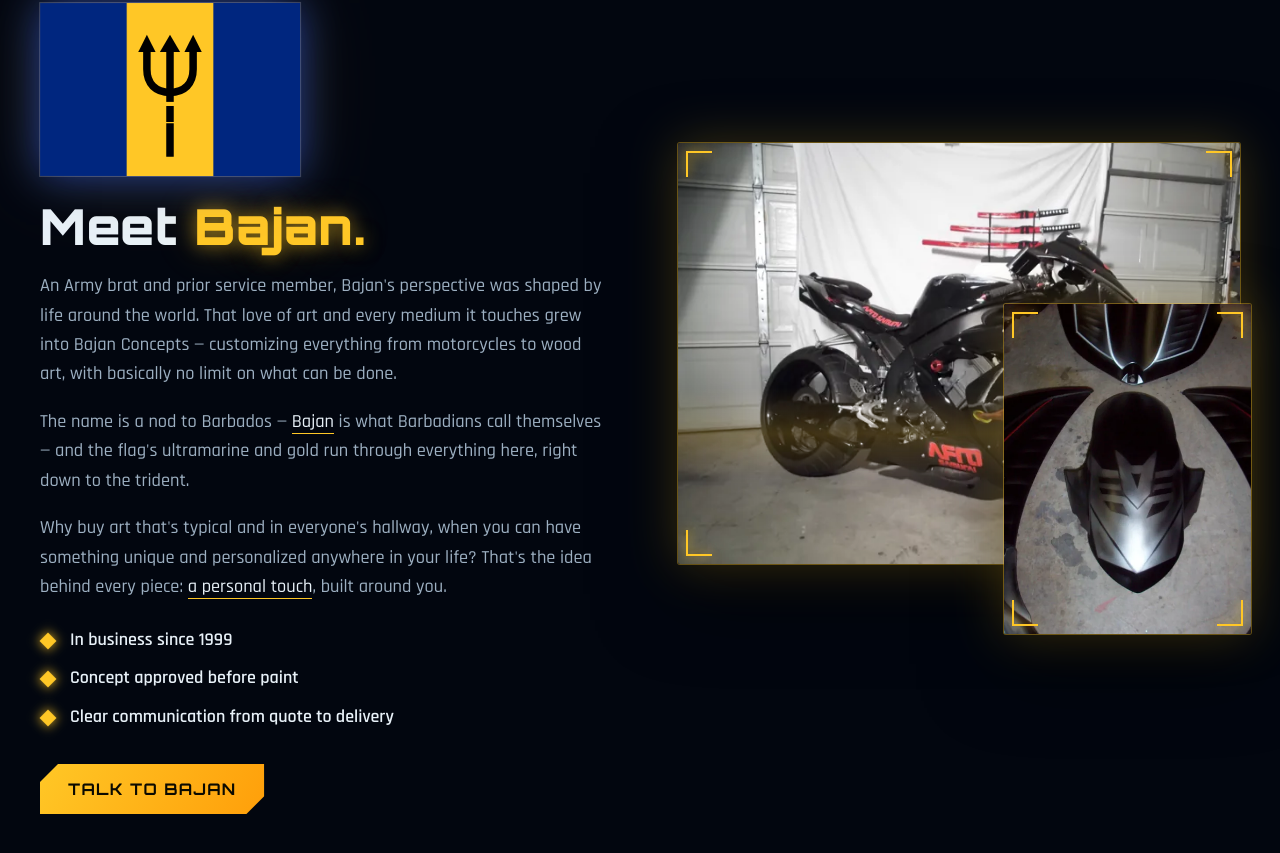
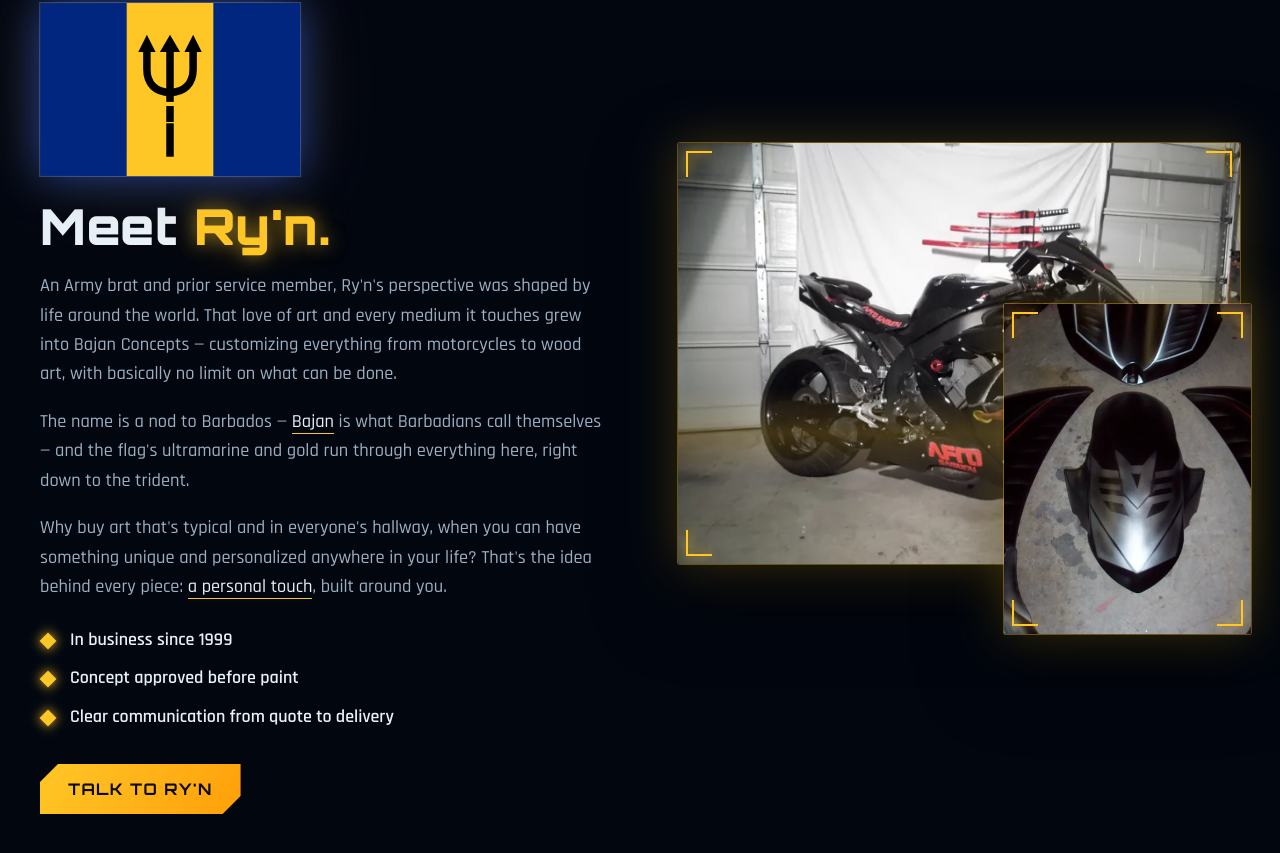
Before and after one commit to RynTheArtist/Bajan-Concepts, a plain HTML site: page index.html in a window 1280 px wide. Shown: the part 6728-7581 px from the top of the page. Drawn offline with Linux system fonts and the light colour scheme; animation ran at ten frames a second.

Commit message:
Use Ry'n as the artist's name in About section and structured data
Co-Authored-By: Claude Sonnet 5.5 <noreply@anthropic.com>
Claude-Session: https://claude.ai/code/session_01VaLJvYnMQbQsTqSPJ4h6cN

```diff
--- a/index.html
+++ b/index.html
@@ -31,6 +31,7 @@
   "image": "https://www.bajanconcepts.net/assets/img/decepticon-r6-side.webp",
   "telephone": "+1-210-460-0972",
   "foundingDate": "1999",
+  "founder": { "@type": "Person", "name": "Ry'n" },
   "address": { "@type": "PostalAddress", "addressLocality": "Sierra Vista", "addressRegion": "AZ", "addressCountry": "US" },
   "areaServed": "Sierra Vista, Arizona"
 }
@@ -293,8 +294,8 @@
     <div class="about-copy reveal">
       <p class="kicker">// 05 — The artist</p>
       <a class="flag-frame" href="#about" aria-label="Flag of Barbados"><img src="assets/img/flag.svg" width="90" height="60" alt="Flag of Barbados"></a>
-      <h2>Meet <span class="glow">Bajan.</span></h2>
-      <p>An Army brat and prior service member, Bajan's perspective was shaped by life around the world. That love of art and every medium it touches grew into Bajan Concepts — customizing everything from motorcycles to wood art, with basically no limit on what can be done.</p>
+      <h2>Meet <span class="glow">Ry'n.</span></h2>
+      <p>An Army brat and prior service member, Ry'n's perspective was shaped by life around the world. That love of art and every medium it touches grew into Bajan Concepts — customizing everything from motorcycles to wood art, with basically no limit on what can be done.</p>
       <p>The name is a nod to Barbados — <em>Bajan</em> is what Barbadians call themselves — and the flag's ultramarine and gold run through everything here, right down to the trident.</p>
       <p>Why buy art that's typical and in everyone's hallway, when you can have something unique and personalized anywhere in your life? That's the idea behind every piece: <em>a personal touch</em>, built around you.</p>
       <ul class="ticks">
@@ -302,7 +303,7 @@
         <li>Concept approved before paint</li>
         <li>Clear communication from quote to delivery</li>
       </ul>
-      <a class="btn" href="#quote">Talk to Bajan</a>
+      <a class="btn" href="#quote">Talk to Ry'n</a>
     </div>
     <div class="about-visual reveal" style="--d:.12s">
       <div class="frame tilt"><img src="assets/img/samurai-r1-sm.webp" width="640" height="480" loading="lazy" alt="Black sport bike with Afro Samurai airbrush and katana display"><span class="scan"></span><i class="c tl"></i><i class="c tr"></i><i class="c bl"></i><i class="c br"></i></div>
```
